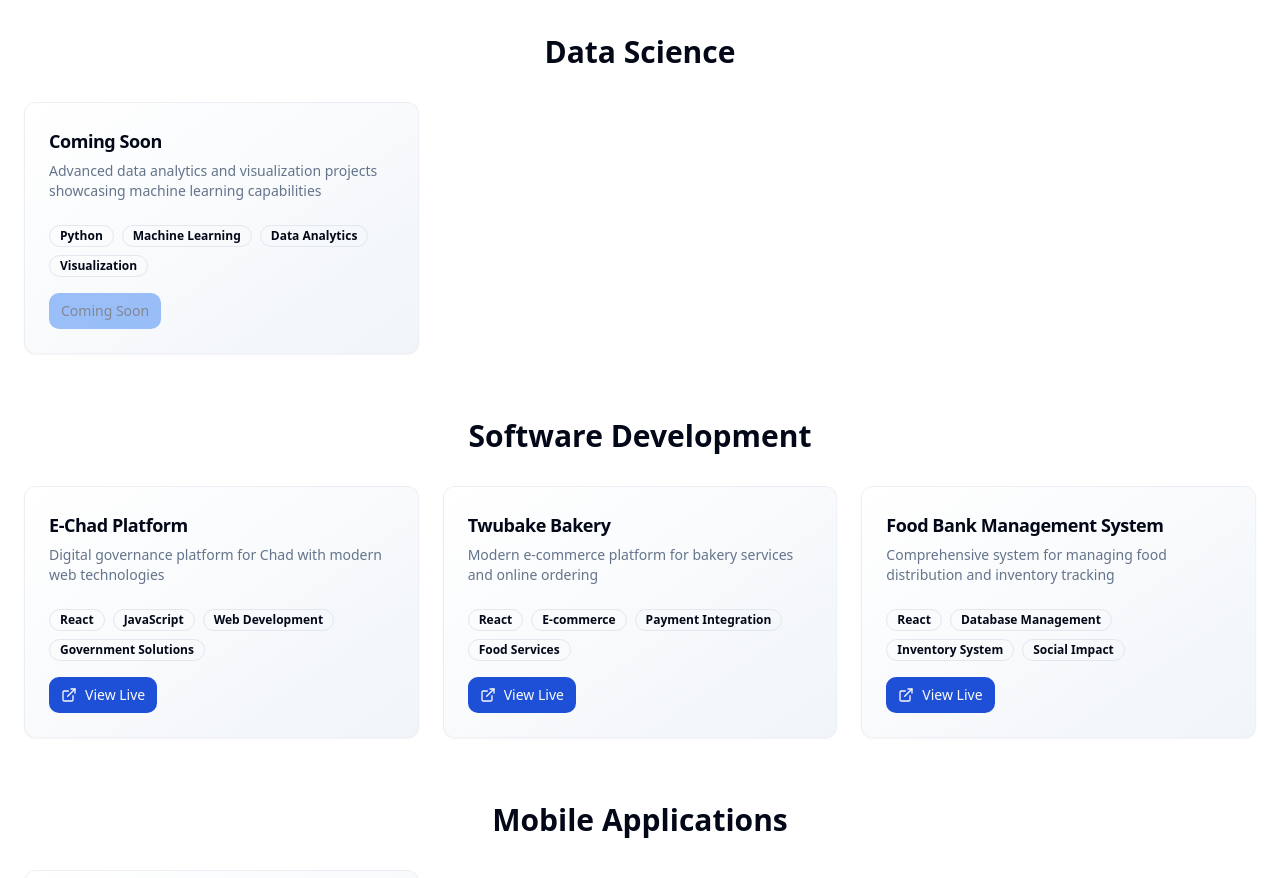
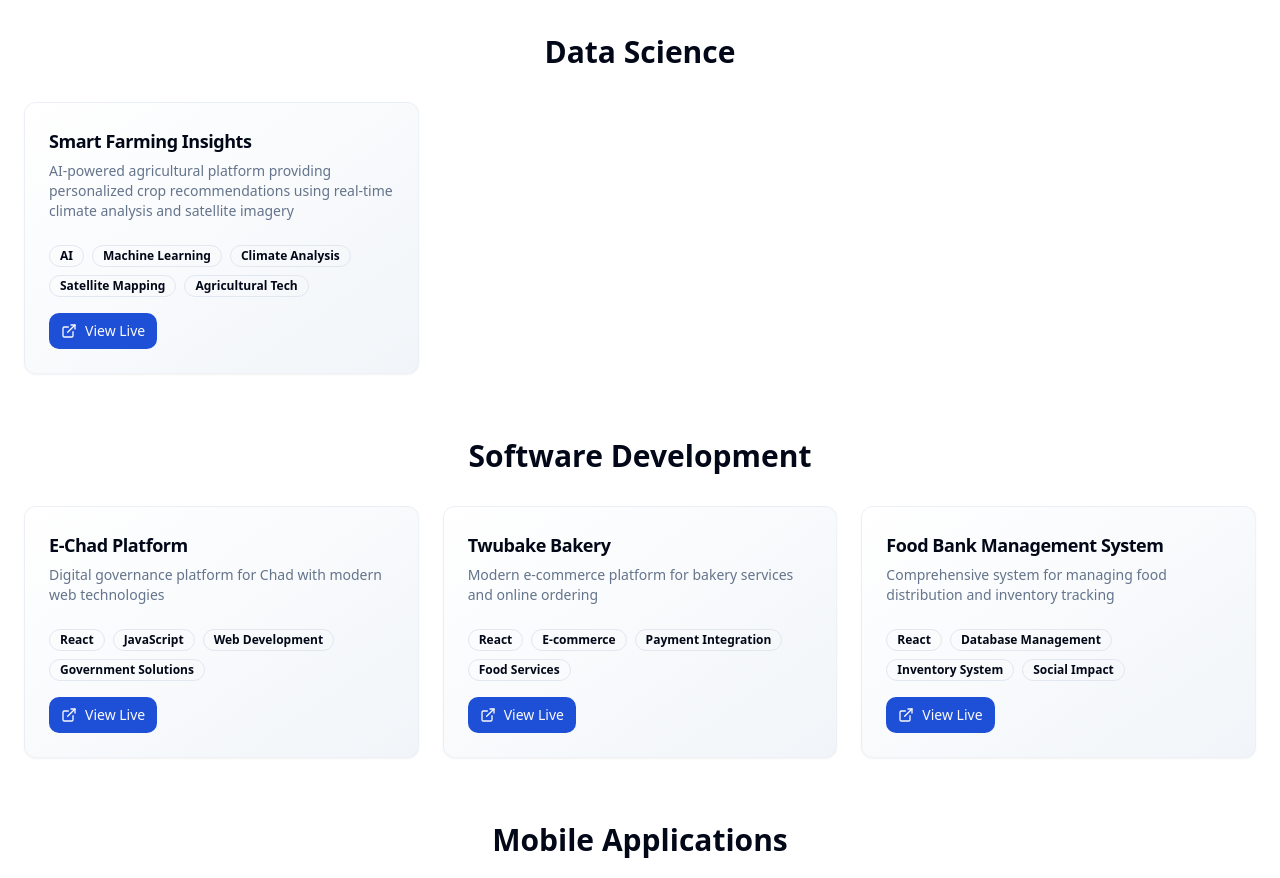
Before and after one commit to MahamadYoussoufDjibrine/chadnova, a React (Vite) app: page / in a window 1280 px wide. Shown: the part 3380-4258 px from the top of the page. Built offline with nearby package versions, Linux system fonts and the light colour scheme.

Commit message:
Add data science project
Add a new project to the data science section of the portfolio.

```diff
--- a/src/components/Portfolio.tsx
+++ b/src/components/Portfolio.tsx
@@ -9,10 +9,11 @@ export const Portfolio = () => {
       title: "Data Science",
       projects: [
         {
-          title: "Coming Soon",
-          description: "Advanced data analytics and visualization projects showcasing machine learning capabilities",
-          technologies: ["Python", "Machine Learning", "Data Analytics", "Visualization"],
-          type: "placeholder"
+          title: "Smart Farming Insights",
+          description: "AI-powered agricultural platform providing personalized crop recommendations using real-time climate analysis and satellite imagery",
+          technologies: ["AI", "Machine Learning", "Climate Analysis", "Satellite Mapping", "Agricultural Tech"],
+          liveUrl: "https://tinyurl.com/pwf8jyw7",
+          type: "live"
         }
       ]
     },
```
